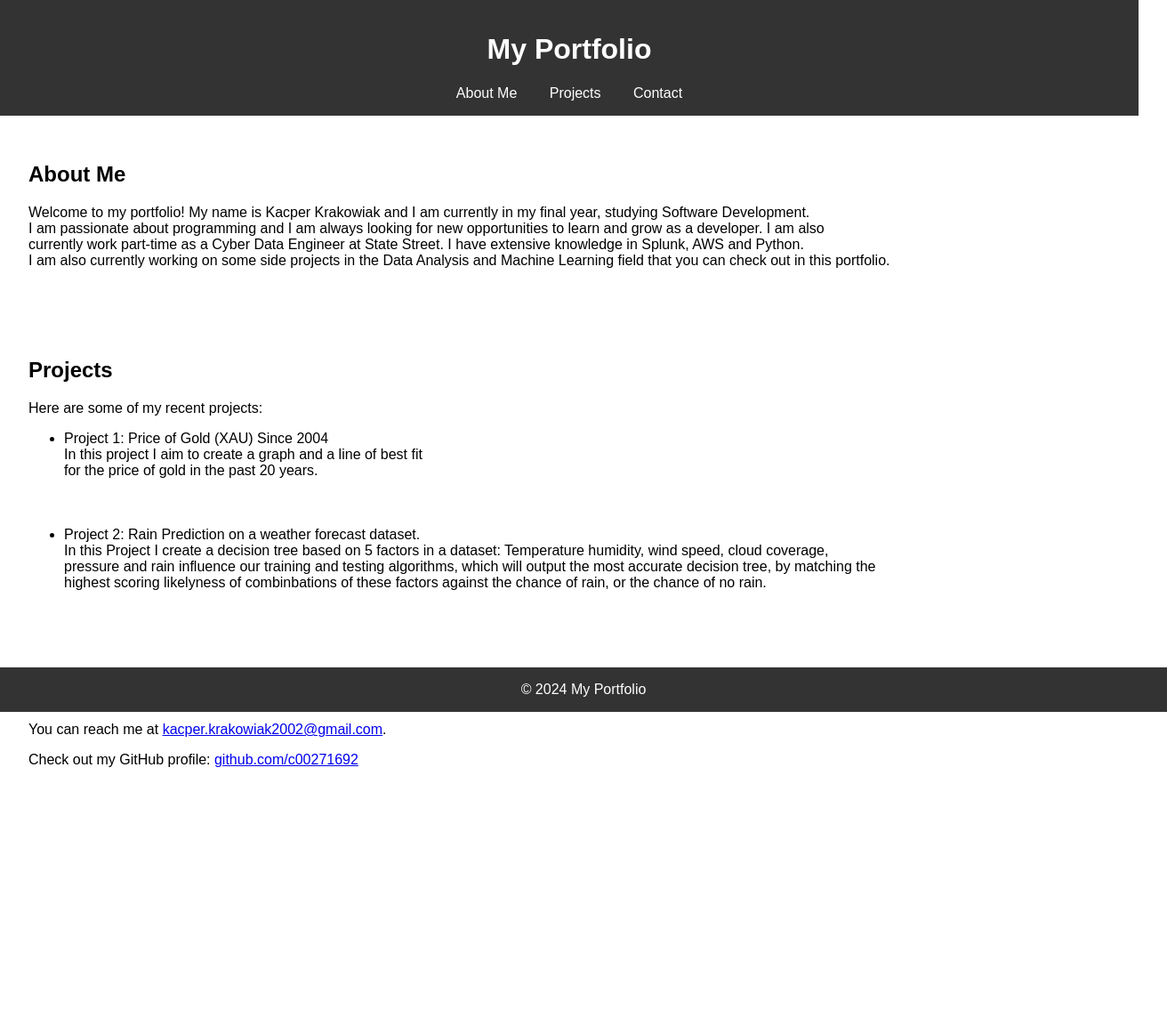
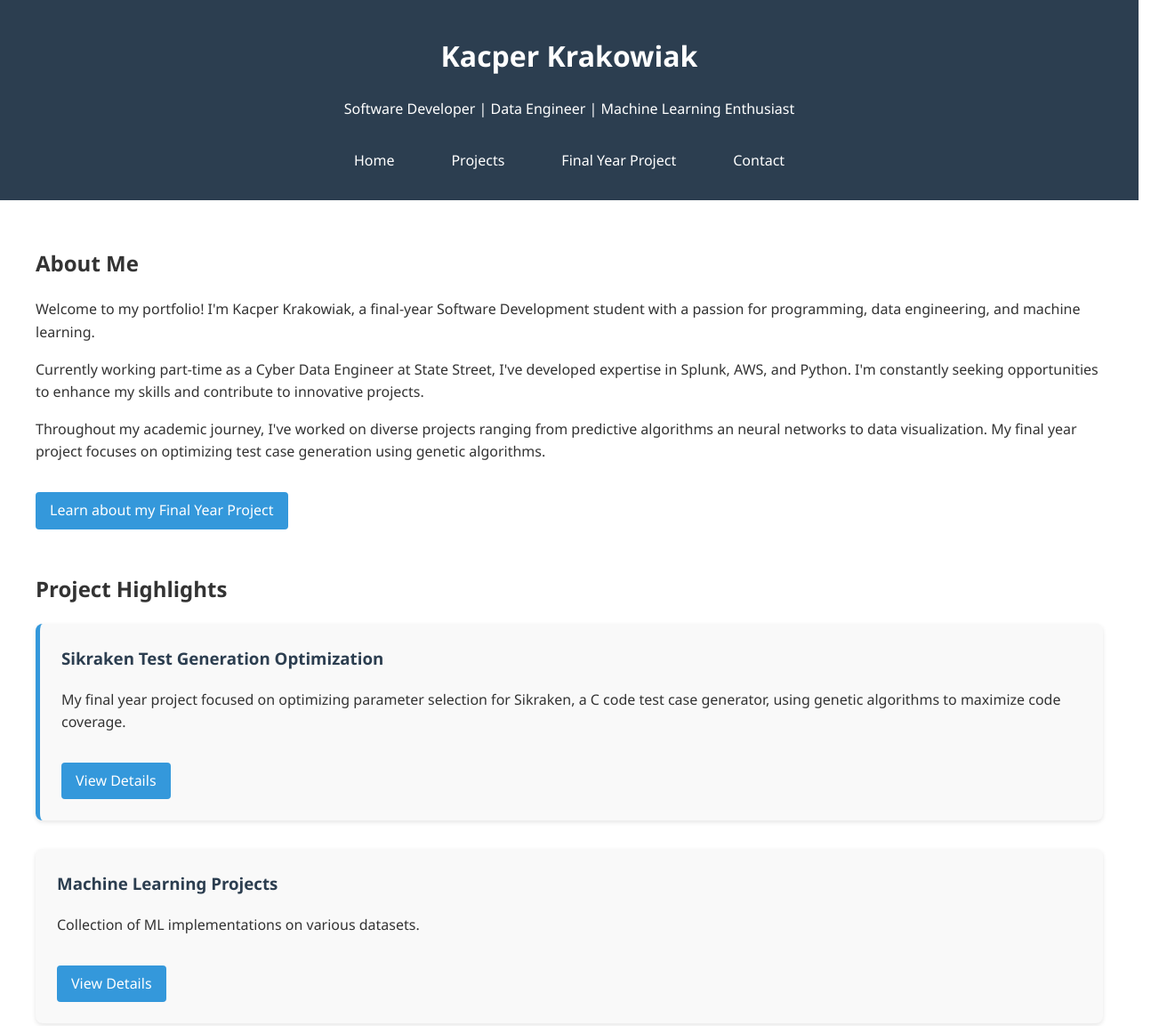
Before and after one commit to C00271692/C00271692.github.io, a plain HTML site: page index.html in a window 1280 px wide. Shown: the top 1153 px of the page at 89% size, 1312 px wide, since content can reach past the window. Before the commit the page ends 911 px from the top, so only its background shows below. Drawn offline with Linux system fonts and the light colour scheme.

Commit message:
Add files via upload

```diff
--- a/index.html
+++ b/index.html
@@ -3,78 +3,119 @@
 <head>
     <meta charset="UTF-8">
     <meta name="viewport" content="width=device-width, initial-scale=1.0">
-    <title>Portfolio</title>
+    <title>Kacper Krakowiak - Portfolio</title>
     <style>
         body {
-            font-family: Arial, sans-serif;
+            font-family: 'Segoe UI', Tahoma, Geneva, Verdana, sans-serif;
             margin: 0;
             padding: 0;
+            color: #333;
+            line-height: 1.6;
         }
         header {
-            background-color: #333;
+            background-color: #2c3e50;
             color: white;
             padding: 1rem;
             text-align: center;
+        }
+        nav {
+            display: flex;
+            justify-content: center;
+            padding: 0.5rem;
         }
         nav a {
             color: white;
             margin: 0 1rem;
             text-decoration: none;
+            padding: 0.5rem 1rem;
+            border-radius: 4px;
+            transition: background-color 0.3s;
+        }
+        nav a:hover {
+            background-color: #34495e;
+        }
+        .container {
+            max-width: 1200px;
+            margin: 0 auto;
+            padding: 2rem;
         }
         section {
-            padding: 2rem;
+            margin-bottom: 3rem;
+        }
+        .project-card {
+            background-color: #f9f9f9;
+            border-radius: 8px;
+            padding: 1.5rem;
+            margin-bottom: 2rem;
+            box-shadow: 0 2px 5px rgba(0,0,0,0.1);
+        }
+        .project-card h3 {
+            margin-top: 0;
+            color: #2c3e50;
+        }
+        .featured-project {
+            border-left: 5px solid #3498db;
         }
         footer {
-            background-color: #333;
+            background-color: #2c3e50;
             color: white;
             text-align: center;
             padding: 1rem;
-            position: fixed;
             width: 100%;
             bottom: 0;
+        }
+        .btn {
+            display: inline-block;
+            background-color: #3498db;
+            color: white;
+            padding: 0.5rem 1rem;
+            border-radius: 4px;
+            text-decoration: none;
+            margin-top: 1rem;
+        }
+        .btn:hover {
+            background-color: #2980b9;
         }
     </style>
 </head>
 <body>
     <header>
-        <h1>My Portfolio</h1>
+        <h1>Kacper Krakowiak</h1>
+        <p>Software Developer | Data Engineer | Machine Learning Enthusiast</p>
         <nav>
-            <a href="#about">About Me</a>
-            <a href="#projects">Projects</a>
-            <a href="#contact">Contact</a>
+            <a href="index.html">Home</a>
+            <a href="mlprojects.html">Projects</a>
+            <a href="finalyearproj.html">Final Year Project</a>
+            <a href="contact.html">Contact</a>
         </nav>
     </header>
-    <section id="about">
-        <h2>About Me</h2>
-        <p>Welcome to my portfolio! My name is Kacper Krakowiak and I am currently in my final year, studying Software Development.<br>
-            I am passionate about programming and I am always looking for new opportunities to learn and grow as a developer. I am also<br> currently
-            work part-time as a Cyber Data Engineer at State Street. I have extensive knowledge in Splunk, AWS and Python. <br>I am also currently
-            working on some side projects in the Data Analysis and Machine Learning field that you can check out in this portfolio.
-        </p>
-    </section>
-    <section id="projects">
-        <h2>Projects</h2>
-        <p>Here are some of my recent projects:</p>
-        <ul>
-            <li>Project 1: Price of Gold (XAU) Since 2004<br>
-            In this project I aim to create a graph and a line of best fit<br>
-            for the price of gold in the past 20 years.</li><br><br><br>
 
-            <li>Project 2: Rain Prediction on a weather forecast dataset.<br>
-            In this Project I create a decision tree based on 5 factors in a dataset: Temperature
-            humidity, wind speed, cloud coverage,<br> pressure and rain influence our training and testing algorithms, which will output
-            the most accurate decision tree, by matching the<br> highest scoring likelyness of combinbations of these factors against the
-            chance of rain, or the chance of no rain.</li>
+    <div class="container">
+        <section id="about">
+            <h2>About Me</h2>
+            <p>Welcome to my portfolio! I'm Kacper Krakowiak, a final-year Software Development student with a passion for programming, data engineering, and machine learning.</p>
+            <p>Currently working part-time as a Cyber Data Engineer at State Street, I've developed expertise in Splunk, AWS, and Python. I'm constantly seeking opportunities to enhance my skills and contribute to innovative projects.</p>
+            <p>Throughout my academic journey, I've worked on diverse projects ranging from predictive algorithms an neural networks to data visualization. My final year project focuses on optimizing test case generation using genetic algorithms.</p>
+            <a href="finalyearproj.html" class="btn">Learn about my Final Year Project</a>
+        </section>
 
-        </ul>
-    </section>
-    <section id="contact">
-        <h2>Contact</h2>
-        <p>You can reach me at <a href="mailto:kacper.krakowiak2002@gmail.com">kacper.krakowiak2002@gmail.com</a>.</p>
-        <p>Check out my GitHub profile: <a href="https://github.com/c00271692" target="_blank">github.com/c00271692</a></p>
-    </section>
+        <section id="highlights">
+            <h2>Project Highlights</h2>
+            <div class="project-card featured-project">
+                <h3>Sikraken Test Generation Optimization</h3>
+                <p>My final year project focused on optimizing parameter selection for Sikraken, a C code test case generator, using genetic algorithms to maximize code coverage.</p>
+                <a href="finalyearproj.html" class="btn">View Details</a>
+            </div>
+            <div class="project-card">
+                <h3>Machine Learning Projects</h3>
+                <p>Collection of ML implementations on various datasets.</p>
+                <a href="mlprojects.html#ml" class="btn">View Details</a>
+            </div>
+        </section>
+    </div>
+
     <footer>
-        &copy; 2024 My Portfolio
+        <p>&copy; 2024 Kacper Krakowiak | <a href="mailto:kacper.krakowiak2002@gmail.com" style="color: white;">kacper.krakowiak2002@gmail.com</a> | <a href="https://github.com/c00271692" target="_blank" style="color: white;">GitHub</a></p>
     </footer>
 </body>
 </html>
```
Also changed, not shown: finalyearproj.html (added, +265 -0 lines).
